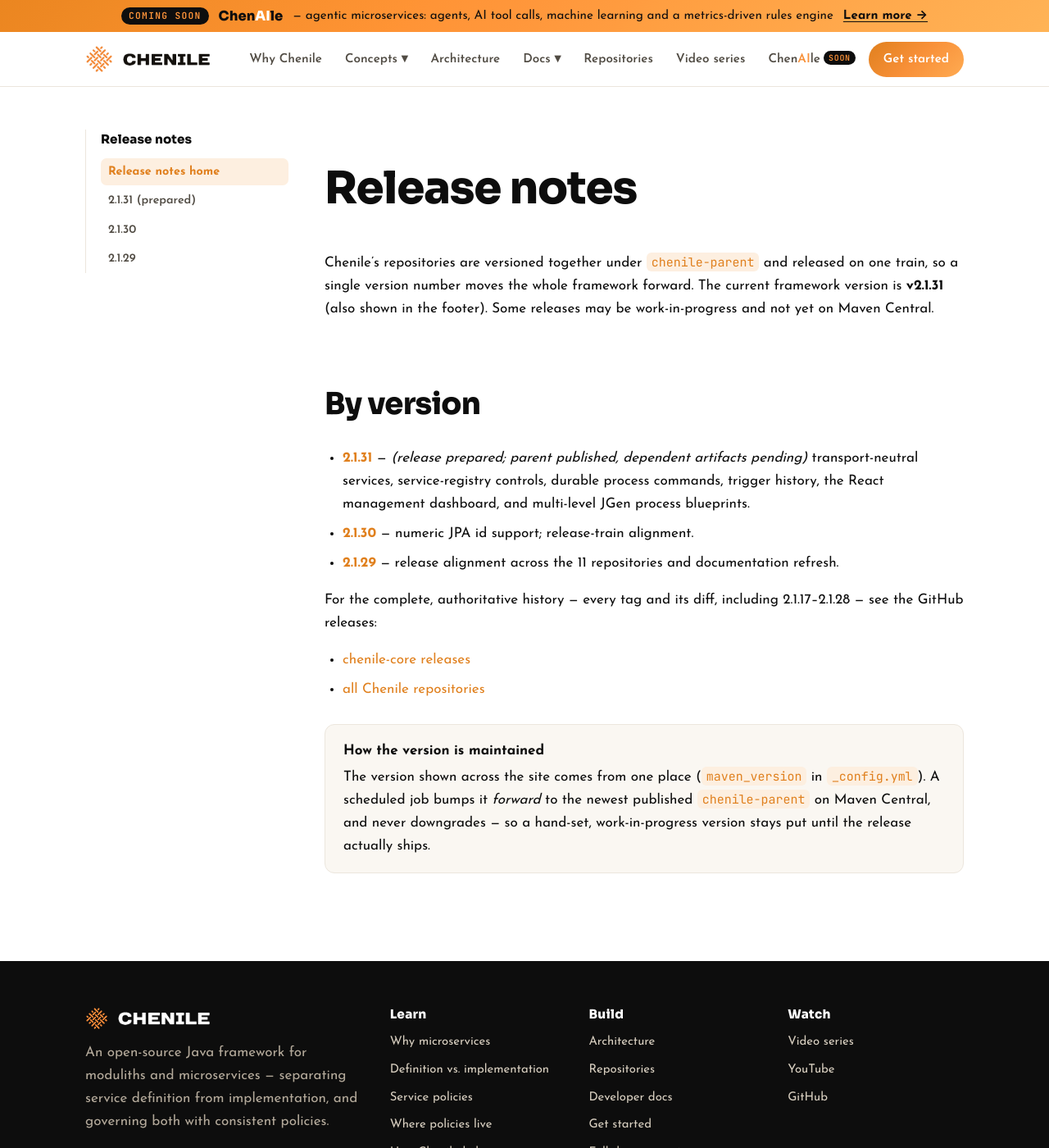
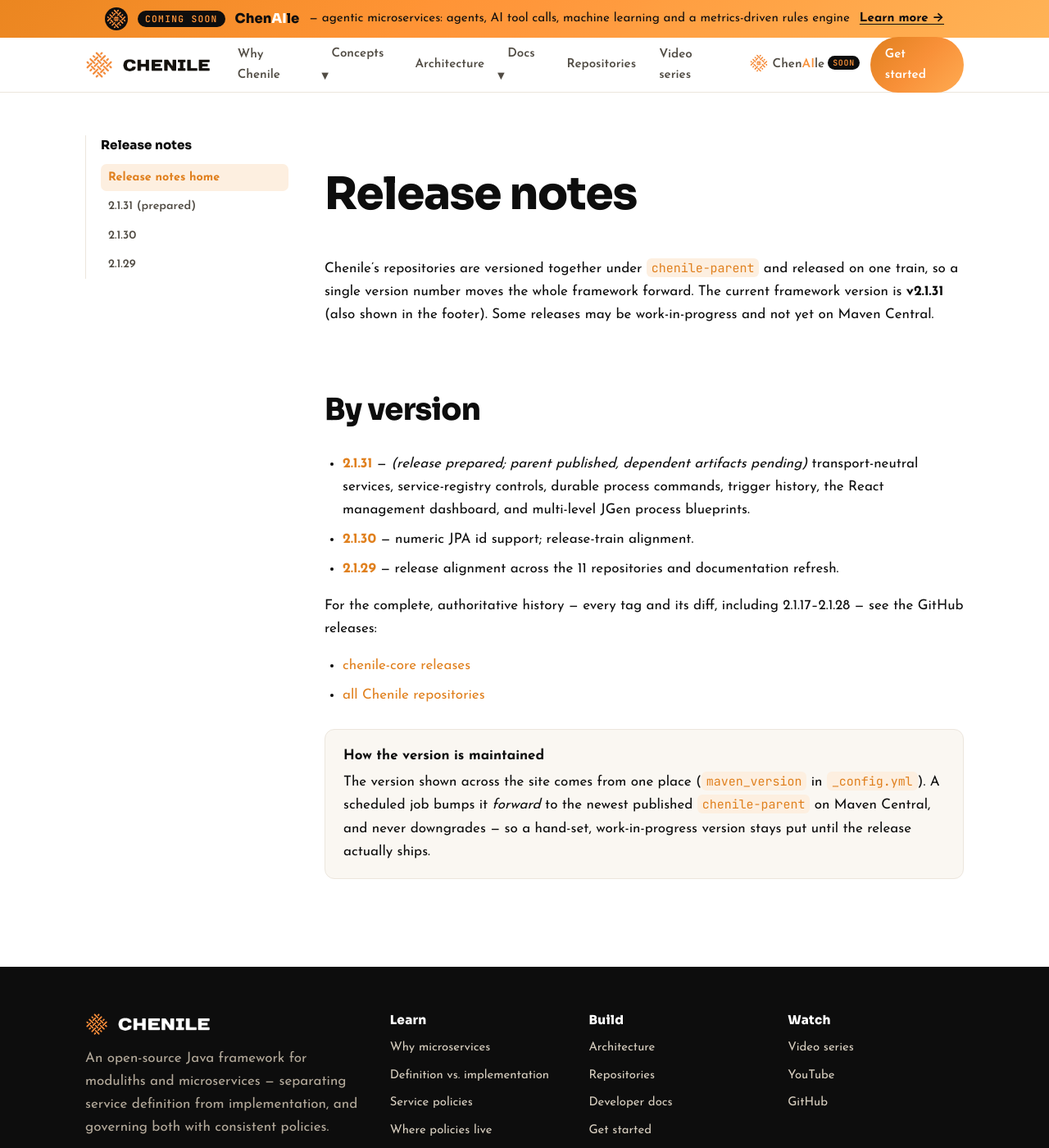
Before and after one commit to rajakolluru/cheniledocs.github.io, a Jekyll site: the page built from pages/release-notes.md, in a window 1280 px wide and 1400 px high. Shown: the whole window at 82% size. Built offline with Jekyll 4.4.1, drawn with Linux system fonts in a browser that asks for light colours.

Commit message:
ChenAIle icon in nav and announcement bar

```diff
--- a/_data/nav.yml
+++ b/_data/nav.yml
@@ -46,7 +46,7 @@
   url: "/repositories/"
 - title: "Video series"
   url: "/video-series/"
-- title: 'Chen<span class="ai-hl">AI</span>le<span class="soon">soon</span>'
+- title: '<img class="nav-ico" src="/assets/img/chenaile-icon.svg" alt="">Chen<span class="ai-hl">AI</span>le<span class="soon">soon</span>'
   url: "/#chenaile"
   class: "nav-soon"
 - title: "Get started"
--- a/_includes/announce.html
+++ b/_includes/announce.html
@@ -1,4 +1,5 @@
 <a class="announce" href="{{ '/#chenaile' | relative_url }}">
+  <img class="announce-ico" src="{{ '/assets/img/chenaile-icon.svg' | relative_url }}" alt="" width="28" height="28">
   <span class="announce-pill">Coming soon</span>
   <strong>Chen<span class="ai-hl">AI</span>le</strong><span class="announce-long"> — agentic microservices: agents, AI tool calls, machine learning and a metrics-driven rules engine</span>
   <span class="announce-go">Learn more →</span>
--- a/assets/css/main.css
+++ b/assets/css/main.css
@@ -486,3 +486,7 @@
 @media (max-width:960px){.stats{grid-template-columns:repeat(2,1fr)}.stats .stat:last-child{grid-column:1/-1}}
 @media (max-width:680px){.stats{grid-template-columns:1fr}}
 @media (min-width:961px){.stats{gap:16px}.stat{padding:28px 16px}}
+
+/* ChenAIle icon */
+.nav-ico{width:22px;height:22px;vertical-align:-6px;margin-right:6px}
+.announce-ico{width:28px;height:28px;background:var(--ink);border-radius:50%;padding:2px}
```
Also changed, not shown: assets/img/chenaile-icon-192.png (added), assets/img/chenaile-icon.svg (added).
